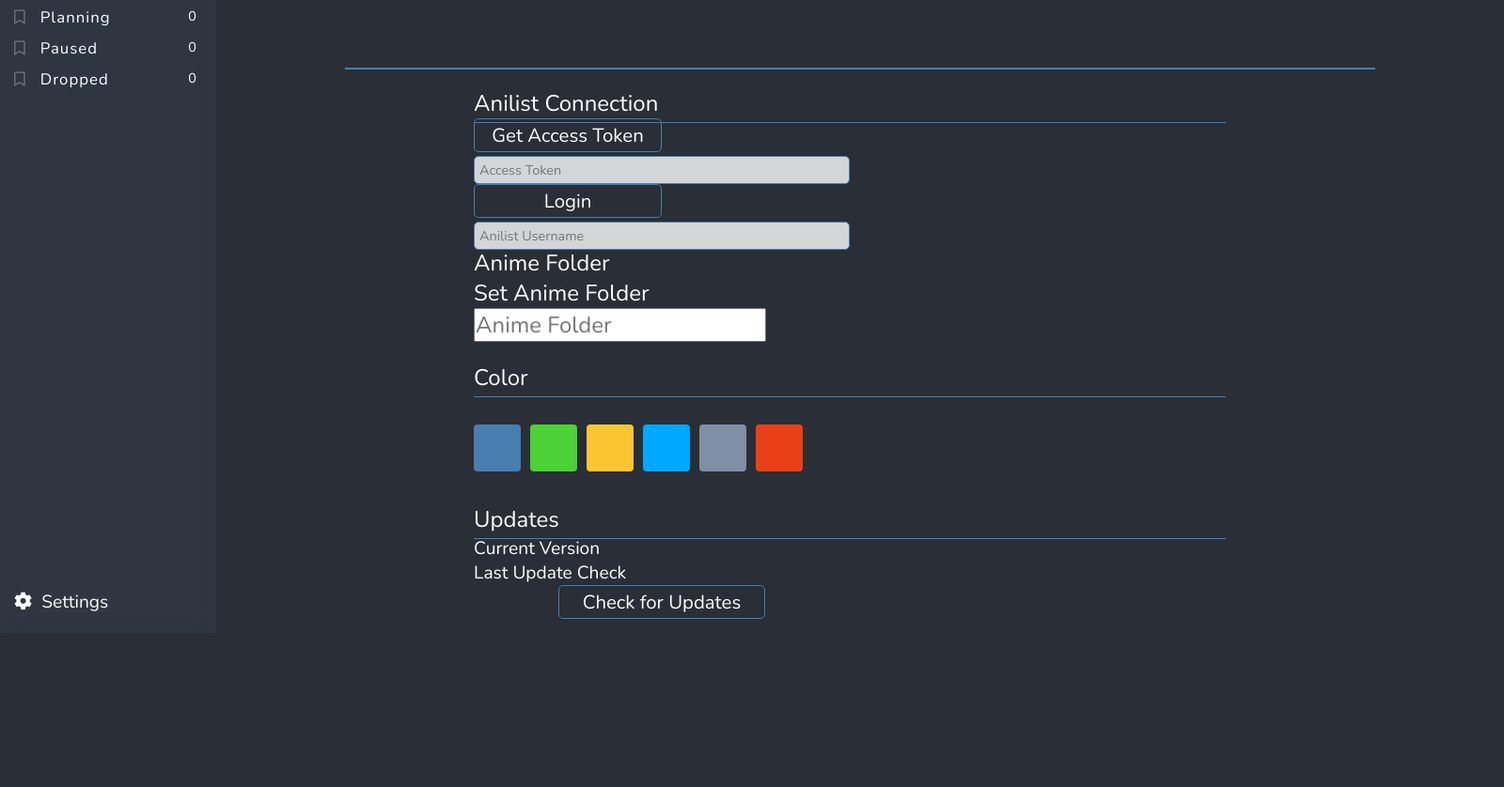
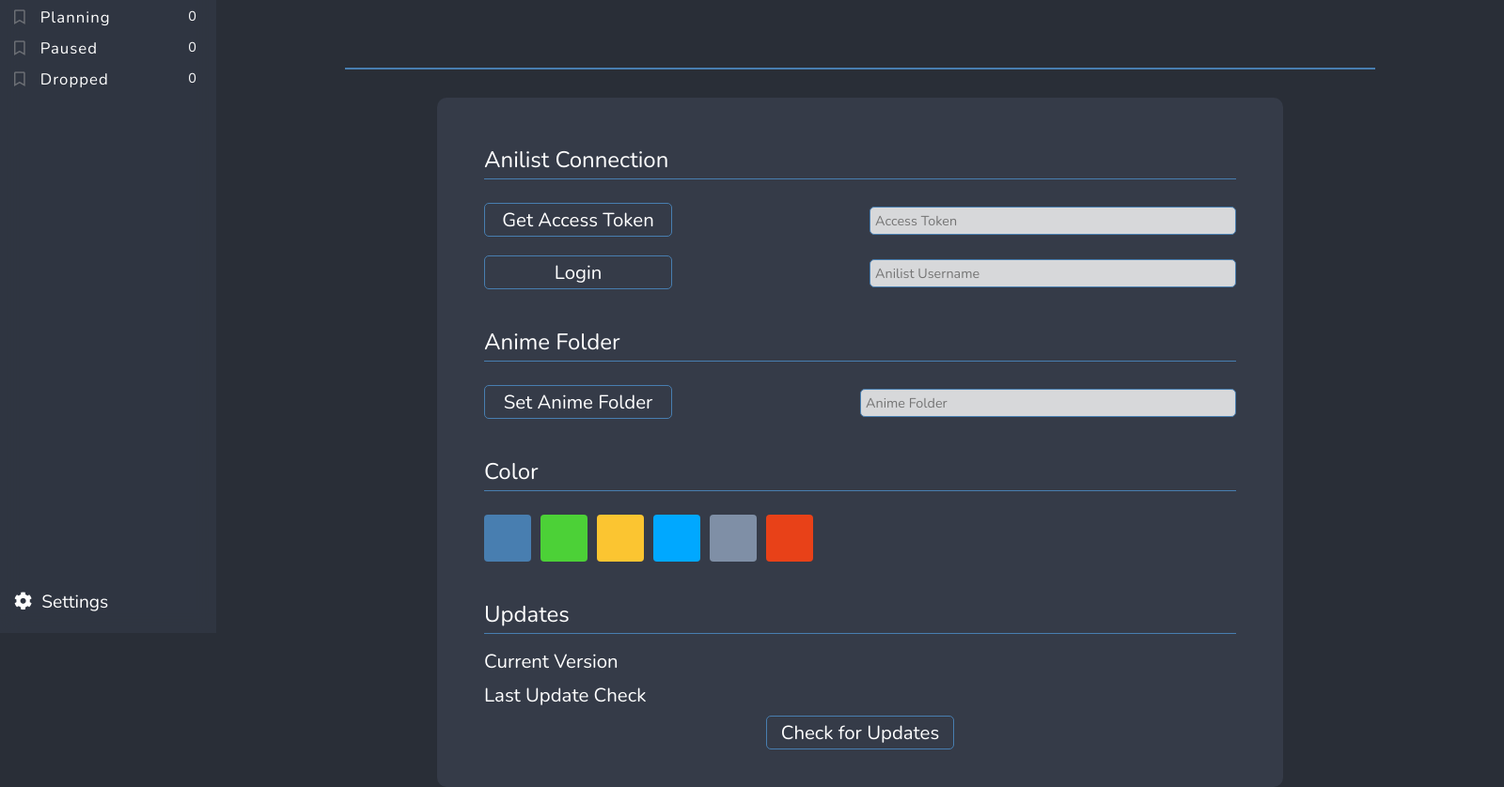
Before and after one commit to hbacelar8/mondo, an Electron app: page src/views/settings.html in a window 1600 px wide. Shown: the part 126-964 px from the top of the page at 94% size. Before the commit the page ends 880 px from the top, so only its background shows below. Drawn offline with nearby package versions, Linux system fonts and the light colour scheme; no server answers.

Commit message:
Update CSS files

```diff
--- a/src/css/anime.css
+++ b/src/css/anime.css
@@ -317,6 +317,7 @@
 .synopsis {
     margin-top: 20px;
     font-size: 0.65rem;
+    line-height: 25px;
     text-align: justify;
 }
 
--- a/src/css/settings.css
+++ b/src/css/settings.css
@@ -23,10 +23,6 @@
 
 body {
     background-color: var(--darker-bg-color);
-}
-
-.hidden {
-    display: none;
 }
 
 /* ----------- Scrollbar -----------*/
@@ -249,42 +245,28 @@
 }
 
 .content {
-    width: 60%;
-    margin: 20px auto 20px auto;
+    width: 900px;
+    margin: 30px auto 20px auto;
+    padding-top: 50px;
+    border-radius: 10px;
+    background-color: var(--lighter-bg-color);
 }
 
-.anilist-connection,
-.color-menu,
-.update-menu {
+.anilist-connection {
     width: 800px;
-    height: 150px;
-    margin-bottom: 20px;
-    display: grid;
-    align-items: center;
-    grid-template-columns: 1fr 1fr;
-    grid-template-rows: 1fr 1fr 1fr;
-}
-
-.color-menu {
-    grid-template-rows: 1fr 1fr;
-}
-
-.update-menu {
-    height: 200px;
-    grid-template-rows: 1fr 1fr 1fr 1fr;
-}
-
-.anilist-connection .title,
-.color-menu .title,
-.update-menu .title {
-    grid-column-start: 1;
-    grid-column-end: 3;
+    margin-bottom: 40px;
+    margin-left: auto;
+    margin-right: auto;
+    display: flex;
+    flex-direction: column;
     position: relative;
 }
 
-.anilist-connection .title::after,
-.color-menu .title::after,
-.update-menu .title::after {
+.anilist-connection .title {
+    position: relative;
+}
+
+.anilist-connection .title::after {
     content: "";
     width: 800px;
     height: 1px;
@@ -294,11 +276,27 @@
     background-color: var(--line-color);
 }
 
-.anilist-token-btn,
-.anilist-login-btn,
-.disconnect-btn,
-.resync-btn,
-.update-btn {
+.anilist-connection a {
+    font-size: 0.85rem;
+}
+
+.anilist-connection p {
+    font-size: 0.9rem;
+    margin-left: auto;
+}
+
+.connect-view,
+.disconnect-view {
+    width: 100%;
+    margin-top: 30px;
+    gap: 20px;
+    display: grid;
+    grid-template-columns: 1fr 1fr;
+    grid-template-rows: 1fr 1fr;
+}
+
+.connect-view .btn,
+.disconnect-view .btn {
     width: 200px;
     height: 36px;
     padding-left: 5px;
@@ -311,19 +309,12 @@
     transition: .4s;
 }
 
-.anilist-token-btn:hover,
-.anilist-login-btn:hover,
-.disconnect-btn:hover,
-.resync-btn:hover,
-.update-btn:hover {
+.connect-view .btn:hover,
+.disconnect-view .btn:hover {
     background-color: var(--line-color);
 }
 
-.anilist-connection a {
-    font-size: 0.85rem;
-}
-
-.login-input {
+.connect-view .login-input {
     width: 100%;
     height: 30px;
     font-size: 0.6rem;
@@ -334,9 +325,8 @@
     padding-left: 5px;
 }
 
-.anilist-connection p {
-    font-size: 0.9rem;
-    margin-left: auto;
+.sync-on-start-div {
+    display: flex;
 }
 
 .switch {
@@ -361,7 +351,7 @@
     left: 0;
     right: 0;
     bottom: 0;
-    background-color: var(--lighter-bg-color);
+    background-color: var(--darker-bg-color);
     -webkit-transition: .4s;
     transition: .4s;
 }
@@ -398,9 +388,90 @@
     border-radius: 50%;
 }
 
+.anime-folder-menu {
+    width: 800px;
+    margin-bottom: 40px;
+    margin-left: auto;
+    margin-right: auto;
+    display: flex;
+    flex-direction: column;
+    position: relative;
+}
+
+.anime-folder-menu .title {
+    position: relative;
+}
+
+.anime-folder-menu .title::after {
+    content: "";
+    width: 800px;
+    height: 1px;
+    bottom: -5px;
+    left: 0;
+    position: absolute;
+    background-color: var(--line-color);
+}
+
+.anime-folder-div {
+    display: grid;
+    grid-template-columns: 1fr 1fr;
+    margin-top: 30px;
+}
+
+.anime-folder-div .btn {
+    width: 200px;
+    height: 36px;
+    padding-left: 5px;
+    padding-right: 5px;
+    border-radius: 5px;
+    text-align: center;
+    background-color: transparent;
+    border: 1px solid var(--line-color);
+    cursor: pointer;
+    transition: .4s;
+}
+
+.anime-folder-div .btn:hover {
+    background-color: var(--line-color);
+}
+
+.anime-folder-div .anime-folder-input {
+    width: 100%;
+    height: 30px;
+    font-size: 0.6rem;
+    border-radius: 5px;
+    background-color: rgba(255, 255, 255, 0.8);
+    border: 1px solid var(--line-color);
+    color: black;
+    padding-left: 5px;
+}
+
+.color-menu {
+    width: 800px;
+    margin-bottom: 40px;
+    margin-left: auto;
+    margin-right: auto;
+    display: flex;
+    flex-direction: column;
+    position: relative;
+}
+
+.color-menu .title {
+    position: relative;
+}
+
+.color-menu .title::after {
+    content: "";
+    width: 800px;
+    height: 1px;
+    bottom: -5px;
+    left: 0;
+    position: absolute;
+    background-color: var(--line-color);
+}
+
 .colors-div {
-    grid-column-start: 1;
-    grid-column-end: 3;
+    margin-top: 30px;
     display: flex;
 }
 
@@ -417,21 +488,66 @@
     width: 60px;
 }
 
-.update-menu p {
-    font-size: 0.8rem;
+.update-menu {
+    width: 800px;
+    margin-bottom: 40px;
+    margin-left: auto;
+    margin-right: auto;
+    display: flex;
+    flex-direction: column;
+    position: relative;
+}
+
+.update-menu .title {
+    position: relative;
+}
+
+.update-menu .title::after {
+    content: "";
+    width: 800px;
+    height: 1px;
+    bottom: -5px;
+    left: 0;
+    position: absolute;
+    background-color: var(--line-color);
+}
+
+.update-menu-div {
+    width: 100%;
+    margin-top: 20px;
+    display: grid;
+    grid-template-columns: 1fr 1fr;
+    grid-template-rows: 1fr 1fr 1fr;
+}
+
+.update-menu p, a {
+    font-size: 0.85rem;
 }
 
 .update-menu p:nth-of-type(even) {
     margin-left: auto;
 }
 
-.update-btn {
-    width: 220px;
+.update-menu .btn {
+    width: 200px;
+    height: 36px;
+    padding-left: 5px;
+    padding-right: 5px;
+    border-radius: 5px;
     grid-column-start: 1;
     grid-column-end: 3;
+    text-align: center;
     margin: auto;
+    background-color: transparent;
+    border: 1px solid var(--line-color);
+    cursor: pointer;
+    transition: .4s;
 }
 
-.update-btn a {
-    font-size: 0.85rem;
+.update-menu .btn:hover {
+    background-color: var(--line-color);
 }
+
+.hidden {
+    display: none;
+}
```
Also changed, not shown: src/css/anime_lists.css (+4 -4 lines).
